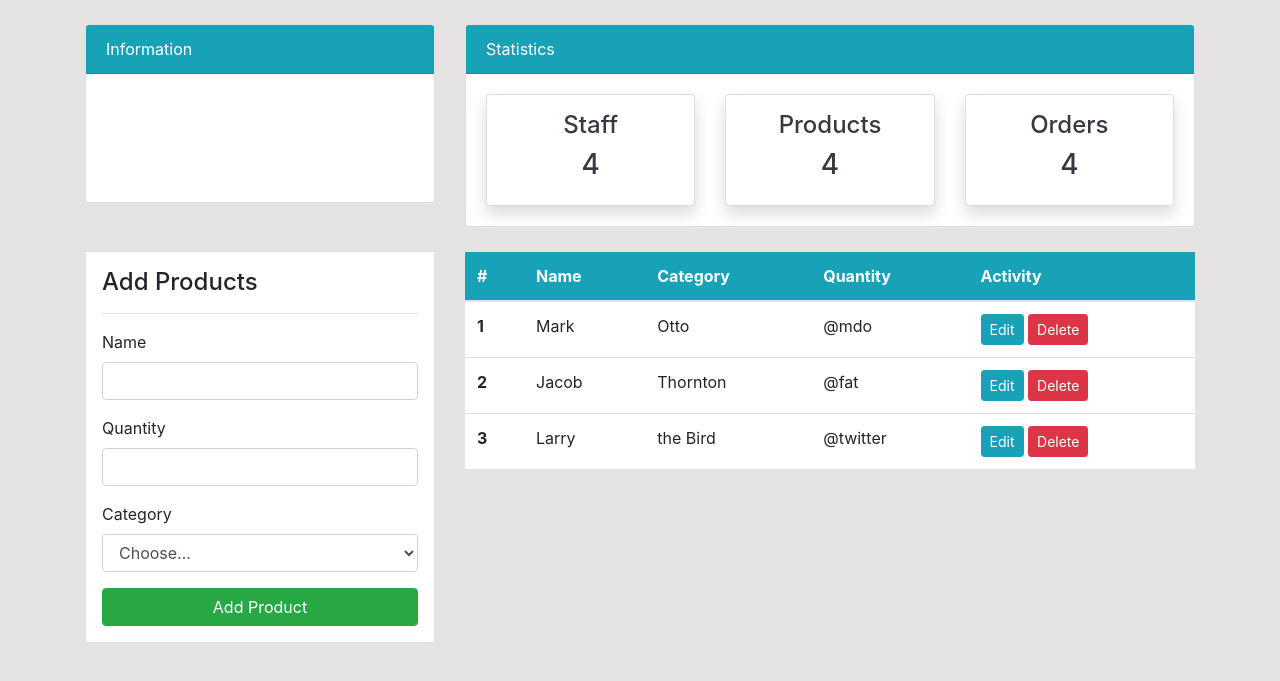
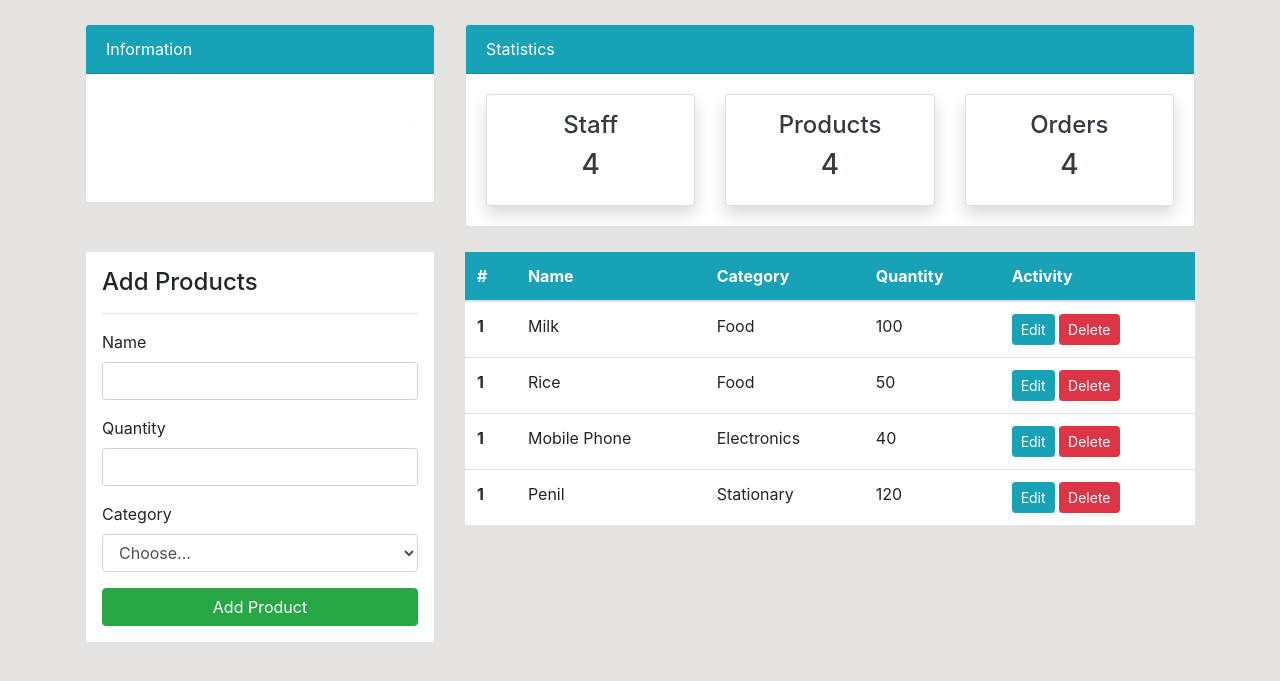
Before and after one commit to rohanmittal1366/connector-bxb, a Django app: page /product/ in a window 1280 px wide. Shown: the part 56-737 px from the top of the page. Run offline with Django 3.2, Linux system fonts and the light colour scheme; a user stored in the database is signed in; data comes from the database, SQL or seed files in the repository.

Commit message:
fetch product details from database

```diff
--- a/dashboard/views.py
+++ b/dashboard/views.py
@@ -16,7 +16,13 @@
 
 @login_required(login_url='user-login')
 def product(request):
-    return render(request, "dashboard/product.html")
+    items = Product.objects.all() # using  object relational mapping
+    # items = Product.objects.raw('SELECT * FROM dashboard_product')
+
+    context = {
+        'items' : items,
+    }
+    return render(request, "dashboard/product.html", context)
 
 @login_required(login_url='user-login')
 def order(request):
--- a/templates/dashboard/product.html
+++ b/templates/dashboard/product.html
@@ -2,7 +2,7 @@
 {% block title %} Product Page {% endblock  %}
 
 {% block content %}
- {% include 'assets/topnav.html' %}
+{% include 'assets/topnav.html' %}
     <div class="container">
         <div class="row my-4">
             <div class="col-md-4">
@@ -44,36 +44,19 @@
                         </tr>
                     </thead>
                     <tbody>
+                    {% for item in items %}
                         <tr>
                             <th scope="row">1</th>
-                            <td>Mark</td>
-                            <td>Otto</td>
-                            <td>@mdo</td>
+                            <td>{{item.name}}</td>
+                            <td>{{item.category}}</td>
+                            <td>{{item.quantity}}</td>
+
                             <td>
                                 <a class="btn btn-info btn-sm" href="">Edit</a>
                                 <a class="btn btn-danger btn-sm" href="">Delete</a>
                             </td>
                         </tr>
-                        <tr>
-                            <th scope="row">2</th>
-                            <td>Jacob</td>
-                            <td>Thornton</td>
-                            <td>@fat</td>
-                            <td>
-                                <a class="btn btn-info btn-sm" href="">Edit</a>
-                                <a class="btn btn-danger btn-sm" href="">Delete</a>
-                            </td>
-                        </tr>
-                        <tr>
-                            <th scope="row">3</th>
-                            <td>Larry</td>
-                            <td>the Bird</td>
-                            <td>@twitter</td>
-                            <td>
-                                <a class="btn btn-info btn-sm" href="">Edit</a>
-                                <a class="btn btn-danger btn-sm" href="">Delete</a>
-                            </td>
-                        </tr>
+                        {% endfor %}
                     </tbody>
                 </table>
             </div>
@@ -81,6 +64,4 @@
 
     </div>
 
-
-
 {% endblock  %}
```
